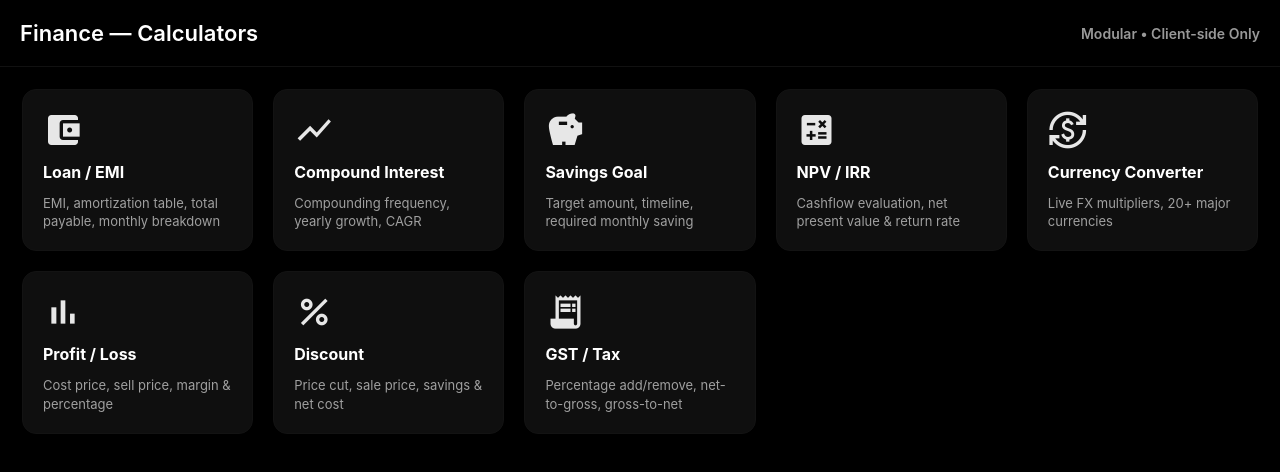
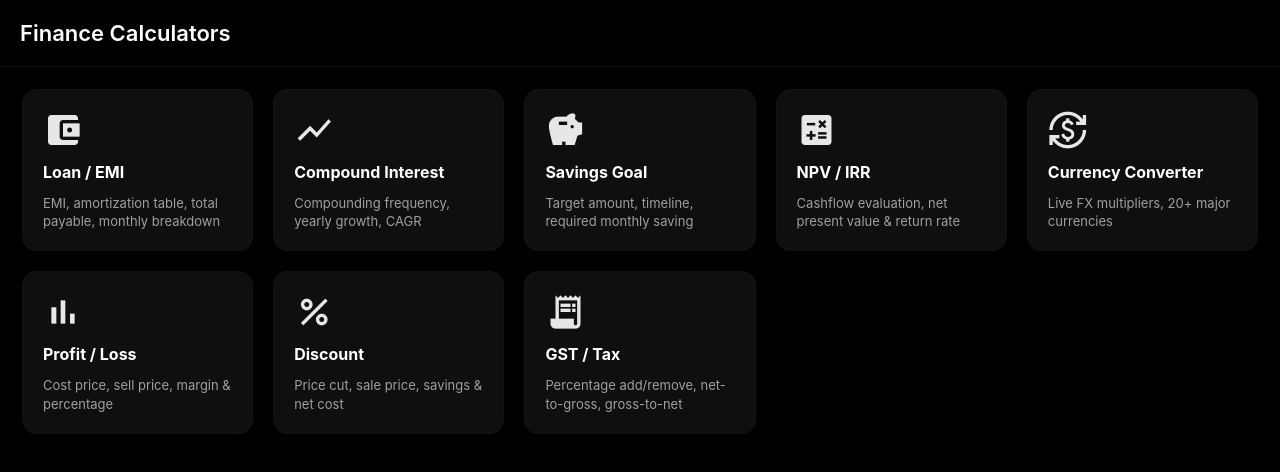
Before and after one commit to humayundanish05/Calculator, a plain HTML site: page finance.html in a window 1280 px wide. Drawn offline with Linux system fonts and the light colour scheme.

Commit message:
Update header text in finance.html
Removed the word 'Modular' from the header.

```diff
--- a/finance.html
+++ b/finance.html
@@ -72,8 +72,8 @@
 <body>
 
 <header>
-  Finance — Calculators
-  <span class="sub">Modular • Client-side Only</span>
+  Finance Calculators
+
 </header>
 
 <div class="grid">
```
